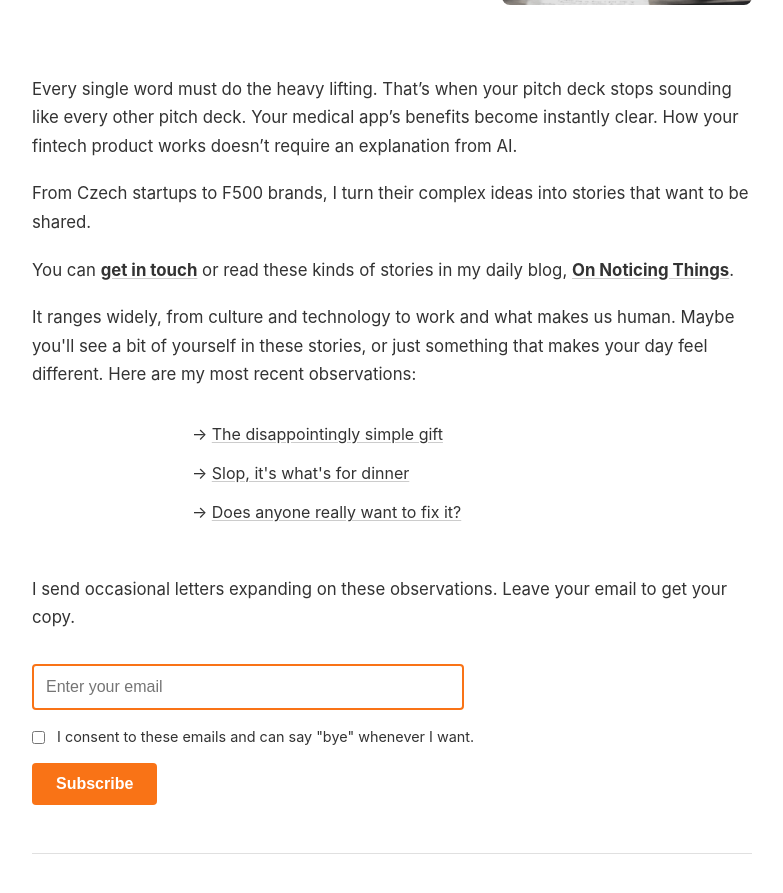
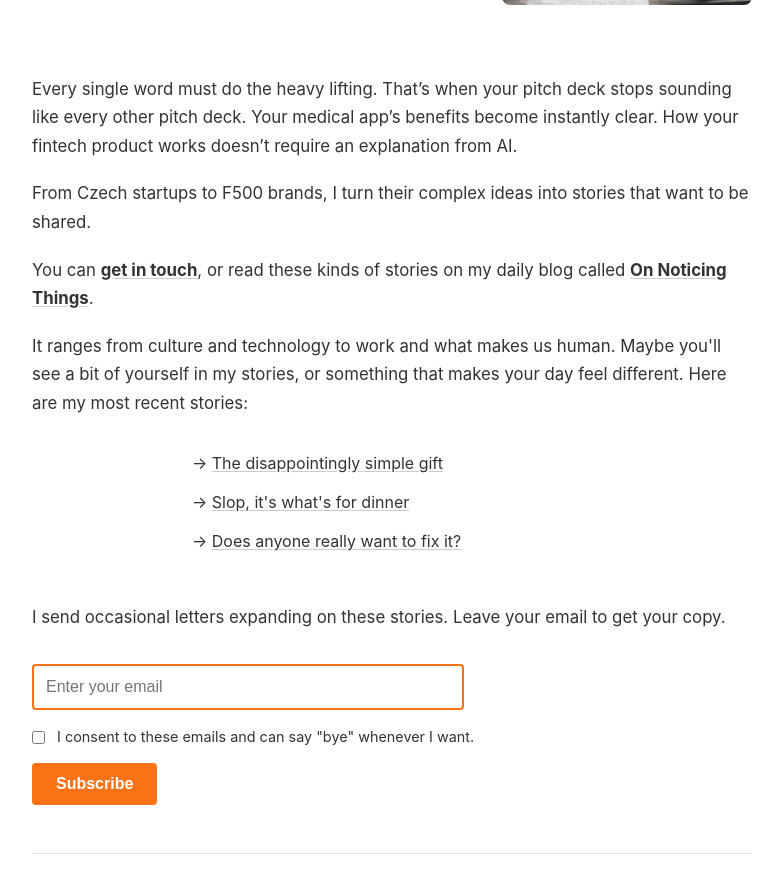
Before and after one commit to westleyovercash/westleyovercash.github.io, a Jekyll site: the page built from index.md, in a window 1280 px wide and 900 px high, scrolled down 387 px. Shown: the top 893 px of the window, without its empty margins (248-1031 px from the left). Built offline with Jekyll 4.4.1, drawn with Linux system fonts in a browser that asks for light colours.

Commit message:
Update index.md

```diff
--- a/index.md
+++ b/index.md
@@ -16,16 +16,16 @@ Every single word must do the heavy lifting. That's when your pitch deck stops s
 
 From Czech startups to F500 brands, I turn their complex ideas into stories that want to be shared.
 
-You can **<a href="/contact">get in touch</a>** or read these kinds of stories in my daily blog, **<a href="/blog">On Noticing Things</a>**.
+You can **<a href="/contact">get in touch</a>**, or read these kinds of stories on my daily blog called **<a href="/blog">On Noticing Things</a>**.
 
-<p>It ranges widely, from culture and technology to work and what makes us human. Maybe you'll see a bit of yourself in these stories, or just something that makes your day feel different. Here are my most recent observations:
+<p>It ranges from culture and technology to work and what makes us human. Maybe you'll see a bit of yourself in my stories, or something that makes your day feel different. Here are my most recent stories:
 <ul style="list-style: none; padding: 0; margin: 2rem auto; max-width: 400px;">
 {% for post in site.posts limit:3 %}
   <li style="margin-bottom: 0.75rem; text-align: left;">→ <a href="{{ post.url }}">{{ post.title }}</a></li>
 {% endfor %}
 </ul>
 
-<p style="margin-top: 3rem;">I send occasional letters expanding on these observations. Leave your email to get your copy.</p>
+<p style="margin-top: 3rem;">I send occasional letters expanding on these stories. Leave your email to get your copy.</p>
 
 <form action="https://buttondown.email/api/emails/embed-subscribe/westley" method="post" target="popupwindow" style="margin: 2rem 0;">
   <input type="email" name="email" placeholder="Enter your email" required style="display: block; margin-bottom: 1rem;">
```
